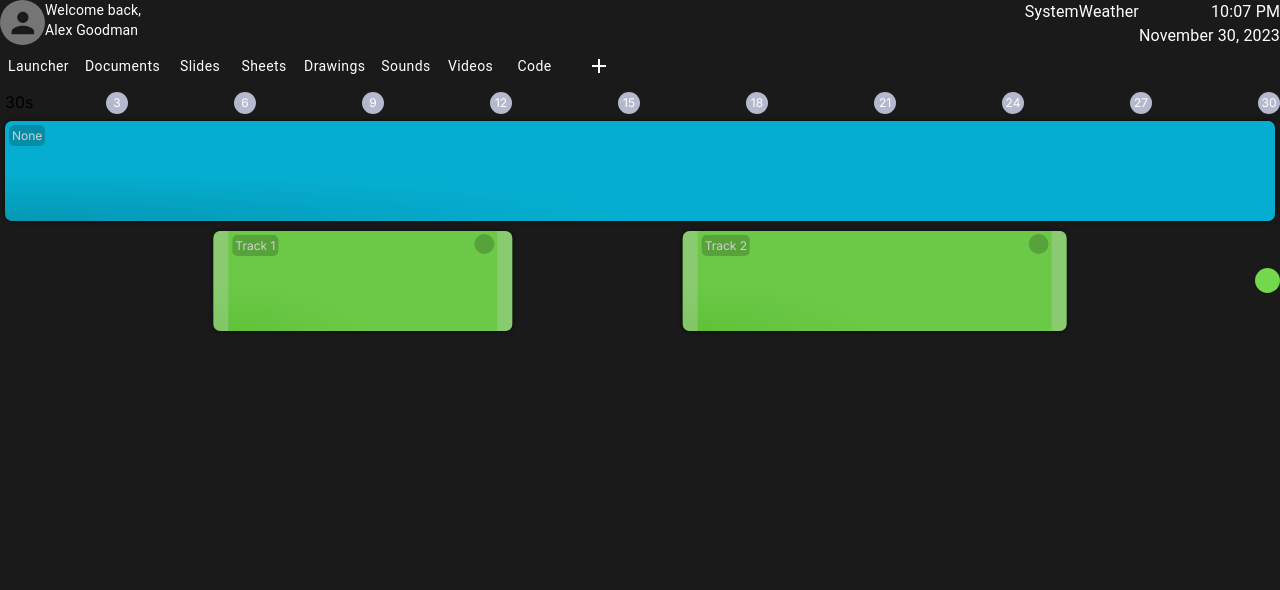
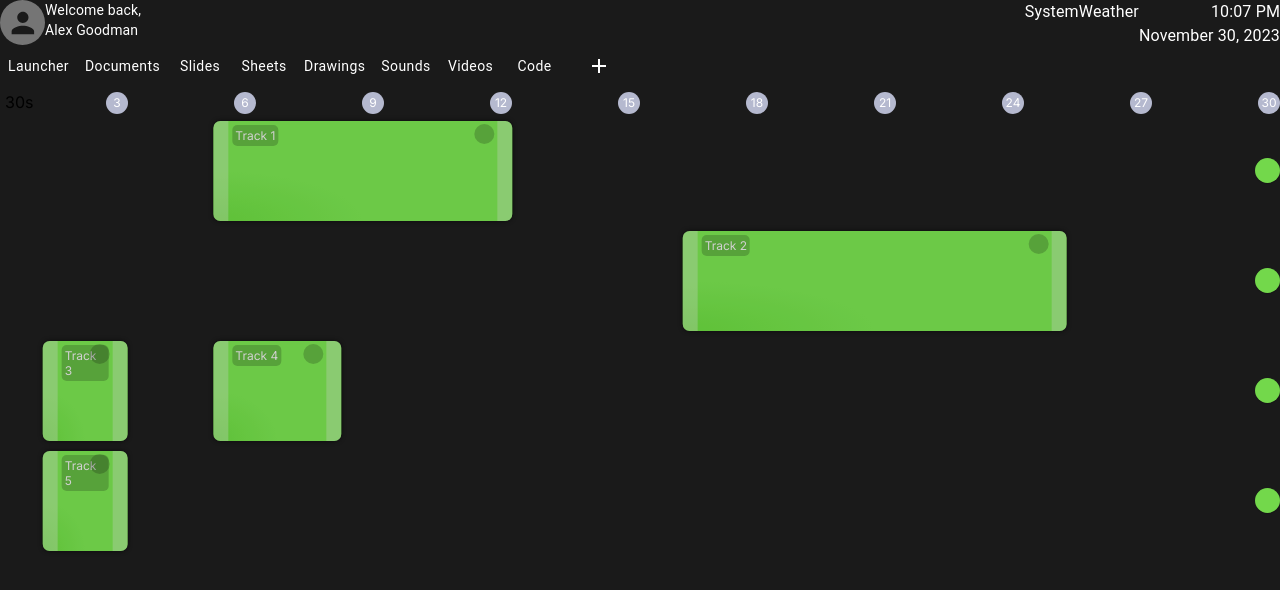
Before and after one commit to alexthegoodman/commonos, a Next.js app: page /sounds/1 in a window 1280 px wide. Shown: the top 590 px of the page. Built offline with nearby package versions, Linux system fonts and the light colour scheme.

Commit message:
dynamic track rows

```diff
--- a/components/sounds/editor/AudioTracks.tsx
+++ b/components/sounds/editor/AudioTracks.tsx
@@ -3,7 +3,11 @@
 import * as React from "react";
 
 import { v4 as uuidv4 } from "uuid";
-import { Track, useSoundsContext } from "../../../context/SoundsContext";
+import {
+  Track,
+  TrackRow,
+  useSoundsContext,
+} from "../../../context/SoundsContext";
 import TrackItem from "./TrackItem";
 import { motion } from "framer-motion";
 import { useElementSize } from "usehooks-ts";
@@ -11,7 +15,7 @@ import { styled } from "@mui/material";
 import { TracksContainer } from "./TracksContainer";
 
 const Tracks = ({ positions = null, originalDuration = null }) => {
-  const [{ tracks, selectedTrack }, dispatch] = useSoundsContext();
+  const [{ trackRows, selectedTrack }, dispatch] = useSoundsContext();
 
   const [trackRef, { width: trackWidth, height: trackHeight }] =
     useElementSize();
@@ -27,23 +31,65 @@ const Tracks = ({ positions = null, originalDuration = null }) => {
 
   // for testing only
   React.useEffect(() => {
-    if (originalDuration && !tracks) {
-      const testTracks: Track[] = [
+    if (originalDuration && !trackRows) {
+      const testTracks: TrackRow[] = [
+        {
+          id: uuidv4(),
+          name: "Row 1",
+          tracks: [
             {
               id: uuidv4(),
               name: "Track 1",
               start: 5000,
               end: 12000,
             },
+          ],
+        },
+        {
+          id: uuidv4(),
+          name: "Row 2",
+          tracks: [
             {
               id: uuidv4(),
               name: "Track 2",
               start: 16000,
               end: 25000,
             },
+          ],
+        },
+        {
+          id: uuidv4(),
+          name: "Row 3",
+          tracks: [
+            {
+              id: uuidv4(),
+              name: "Track 3",
+              start: 1000,
+              end: 3000,
+            },
+            {
+              id: uuidv4(),
+              name: "Track 4",
+              start: 5000,
+              end: 8000,
+            },
+          ],
+        },
+        {
+          id: uuidv4(),
+          name: "Row 4",
+          tracks: [
+            {
+              id: uuidv4(),
+              name: "Track 5",
+              start: 1000,
+              end: 3000,
+            },
+          ],
+        },
       ];
 
-      dispatch({ type: "tracks", payload: testTracks });
+      dispatch({ type: "trackRows", payload: testTracks });
     }
   }, [originalDuration]);
 
@@ -51,8 +97,13 @@ const Tracks = ({ positions = null, originalDuration = null }) => {
     dispatch({ type: "selectedTrack", payload: id });
   };
 
-  const updateZoomTrack = (trackId, key, value, batch = false) => {
-    const updatedZoomTracks = tracks.map((track) => {
+  const updateZoomTrack = (rowId, trackId, key, value, batch = false) => {
+    console.info("updateZoomTrack", rowId, trackId, key, value, batch);
+    const updatedZoomTracks = trackRows.map((trackRow) => {
+      if (trackRow.id === rowId) {
+        return {
+          ...trackRow,
+          tracks: trackRow.tracks.map((track) => {
             if (track.id === trackId) {
               if (batch) {
                 let newTrack = { ...track };
@@ -65,11 +116,16 @@ const Tracks = ({ positions = null, originalDuration = null }) => {
               }
             }
             return track;
+          }),
+        };
+      }
+      return trackRow;
     });
-    dispatch({ type: "tracks", payload: updatedZoomTracks });
+    console.info("updatedZoomTracks...", updatedZoomTracks);
+    dispatch({ type: "trackRows", payload: updatedZoomTracks });
   };
 
-  const handleTrackAdd = () => {
+  const handleTrackAdd = (rowId) => {
     const newTrack: Track = {
       id: uuidv4(),
       name: "New Track",
@@ -77,12 +133,19 @@ const Tracks = ({ positions = null, originalDuration = null }) => {
       end: 3000,
     };
 
-    dispatch({ type: "tracks", payload: [...tracks, newTrack] });
+    let newTrackRows = trackRows.map((trackRow) => {
+      if (trackRow.id === rowId) {
+        return { ...trackRow, tracks: [...trackRow.tracks, newTrack] };
+      }
+      return trackRow;
+    });
+
+    dispatch({ type: "trackRows", payload: newTrackRows });
   };
 
   return (
     <TracksContainer>
-      <div className={"tracksInner"}>
+      <div className={"tracksInner"} ref={trackRef}>
         <div className={"ticks"}>
           <span className="trackLength">
             {Math.round(originalDuration / 1000)}s
@@ -95,7 +158,7 @@ const Tracks = ({ positions = null, originalDuration = null }) => {
             );
           })}
         </div>
-        <div className={`track videoTrack`} id="videoTrackWrapper">
+        {/* <div className={`track videoTrack`} id="videoTrackWrapper">
           <div className={"trackInner"}>
             <div
               id="videoTrack"
@@ -106,14 +169,19 @@ const Tracks = ({ positions = null, originalDuration = null }) => {
               <span className="name">None</span>
             </div>
           </div>
-        </div>
-        <div className={`track zoomTrack`} ref={trackRef}>
+        </div> */}
+        {trackRows?.map((trackRow) => {
+          return (
+            <>
+              <div className={`track zoomTrack`}>
                 <motion.div className={"trackInner"} ref={constraintsRef}>
                   {trackWidth &&
                     trackHeight &&
-              tracks?.map((track) => {
+                    trackRow.tracks?.map((track) => {
                       return (
                         <TrackItem
+                          key={track.id}
+                          rowId={trackRow.id}
                           updateTrack={updateZoomTrack}
                           constraintsRef={constraintsRef}
                           track={track}
@@ -131,6 +199,9 @@ const Tracks = ({ positions = null, originalDuration = null }) => {
                   </button>
                 </div>
               </div>
+            </>
+          );
+        })}
       </div>
     </TracksContainer>
   );
--- a/components/sounds/editor/TrackItem.tsx
+++ b/components/sounds/editor/TrackItem.tsx
@@ -10,6 +10,7 @@ let listenerAttached = 0;
 
 const TrackItem = ({
   constraintsRef = null,
+  rowId = null,
   track = null,
   trackWidth = 1,
   trackHeight = 1,
@@ -17,7 +18,7 @@ const TrackItem = ({
   handleClick = () => console.info("handleClick"),
   updateTrack = () => console.info("updateTrack"),
 }) => {
-  const [{ tracks, selectedTrack }, dispatch] = useSoundsContext();
+  const [{ trackRows, selectedTrack }, dispatch] = useSoundsContext();
 
   const { id, start, end, zoomFactor } = track;
 
@@ -35,84 +36,65 @@ const TrackItem = ({
   const left = trackWidth * (leftPerc / 100);
   const msPerPixel = originalDuration / trackWidth;
 
-  console.info("width", width, widthPx);
+  console.info("width", track, trackRows, width, widthPx);
 
   // TODO: esc key should cancel any dragging
 
-  React.useEffect(() => {
-    const handleMouseMove = (e) => {
-      const { clientX, clientY } = e;
-      const wrapper = document.getElementById("videoTrackWrapper");
-      const targetTrackItem = document.getElementById(id);
-      const clickAreaOffset = 200;
+  // React.useEffect(() => {
+  //   const handleMouseMove = (e) => {
+  //     const { clientX, clientY } = e;
+  //     const wrapper = document.getElementById("videoTrackWrapper");
+  //     const targetTrackItem = document.getElementById(id);
+  //     const clickAreaOffset = 200;
 
-      //   console.info("mouse  move", targetTrackItem, translating);
+  //     //   console.info("mouse  move", targetTrackItem, translating);
 
-      if (!targetTrackItem) return;
+  //     if (!targetTrackItem) return;
 
-      //   console.info("targetTrackItem", targetTrackItem);
+  //     //   console.info("targetTrackItem", targetTrackItem);
 
-      const wrapperRect = wrapper.getBoundingClientRect();
-      const targetTrackItemRect = targetTrackItem.getBoundingClientRect();
-      const { left, right, width } = targetTrackItemRect;
-      const {
-        left: wrapperLeft,
-        right: wrapperRight,
-        width: wrapperWidth,
-      } = wrapperRect;
+  //     const wrapperRect = wrapper.getBoundingClientRect();
+  //     const targetTrackItemRect = targetTrackItem.getBoundingClientRect();
+  //     const { left, right, width } = targetTrackItemRect;
+  //     const {
+  //       left: wrapperLeft,
+  //       right: wrapperRight,
+  //       width: wrapperWidth,
+  //     } = wrapperRect;
 
-      const pixelPerMs = originalDuration / wrapperWidth;
-      const msPerPixel = wrapperWidth / originalDuration;
-      const baseX = clientX - 200; // -200 to account for offset
-      const totalX = left + (clientX - left);
+  //     const pixelPerMs = originalDuration / wrapperWidth;
+  //     const msPerPixel = wrapperWidth / originalDuration;
+  //     const baseX = clientX - 200; // -200 to account for offset
+  //     const totalX = left + (clientX - left);
 
-      //   if (translating) {
-      //     const pixelsForX = baseX * pixelPerMs;
-      //     const clientXMs = baseX * pixelPerMs;
-      //     const widthMs = width * pixelPerMs;
-      //     // console.info("msForX", clientX, pixelPerMs, clientXMs, width);
-      //     const newStart = Math.floor(clientXMs);
-      //     const newEnd = Math.floor(newStart + widthMs); // dont add width to ms times, convert width to ms
-      //     updateTrack(
-      //       track.id,
-      //       "",
-      //       [
-      //         { key: "start", value: newStart },
-      //         { key: "end", value: newEnd },
-      //       ],
-      //       true
-      //     );
-      //     // setLiveStart(newStart);
-      //     // setLiveEnd(newEnd);
-      //   }
-      if (resizingLeft) {
-        const newWidth = width - (clientX - left);
-        const newLeft = left + (clientX - left);
-        // targetTrackItem.style.width = `${newWidth}px`;
-        // targetTrackItem.style.left = `${newLeft}px`;
-        const newStart = Math.floor(newLeft * msPerPixel);
-        // console.info("newStart", newStart, newLeft, msPerPixel);
-        updateTrack(track.id, "start", newStart - clickAreaOffset);
-      }
-      if (resizingRight) {
-        const newWidth = width + (clientX - right);
-        // targetTrackItem.style.width = `${newWidth}px`;
-        const leftSpace = left + newWidth;
-        const newEnd = Math.floor(leftSpace * msPerPixel);
-        updateTrack(track.id, "end", newEnd + clickAreaOffset);
-      }
-    };
+  //     if (resizingLeft) {
+  //       const newWidth = width - (clientX - left);
+  //       const newLeft = left + (clientX - left);
+  //       // targetTrackItem.style.width = `${newWidth}px`;
+  //       // targetTrackItem.style.left = `${newLeft}px`;
+  //       const newStart = Math.floor(newLeft * msPerPixel);
+  //       // console.info("newStart", newStart, newLeft, msPerPixel);
+  //       updateTrack(rowId, track.id, "start", newStart - clickAreaOffset);
+  //     }
+  //     if (resizingRight) {
+  //       const newWidth = width + (clientX - right);
+  //       // targetTrackItem.style.width = `${newWidth}px`;
+  //       const leftSpace = left + newWidth;
+  //       const newEnd = Math.floor(leftSpace * msPerPixel);
+  //       updateTrack(rowId, track.id, "end", newEnd + clickAreaOffset);
+  //     }
+  //   };
 
-    listenerAttached++;
-    console.info("attach mousemove listener", listenerAttached);
-    document.addEventListener("mousemove", handleMouseMove);
+  //   listenerAttached++;
+  //   console.info("attach mousemove listener", listenerAttached);
+  //   document.addEventListener("mousemove", handleMouseMove);
 
-    return () => {
-      listenerAttached--;
-      console.info("detaching mousemove listener");
-      document.removeEventListener("mousemove", handleMouseMove);
-    };
-  }, [translating, resizingLeft, resizingRight]);
+  //   return () => {
+  //     listenerAttached--;
+  //     console.info("detaching mousemove listener");
+  //     document.removeEventListener("mousemove", handleMouseMove);
+  //   };
+  // }, [translating, resizingLeft, resizingRight]);
 
   const leftHandleDown = (e) => {
     console.info("leftHandleDown");
@@ -175,6 +157,7 @@ const TrackItem = ({
     const newEnd = Math.floor((x + widthPx) * msPerPixel);
 
     updateTrack(
+      rowId,
       track.id,
       "",
       [
@@ -197,10 +180,10 @@ const TrackItem = ({
         const newStart = Math.floor(
           (left + Math.abs(e.movementX)) * msPerPixel
         );
-        updateTrack(track.id, "start", newStart);
+        updateTrack(rowId, track.id, "start", newStart);
       } else {
         const newStart = Math.floor((left + e.movementX) * msPerPixel);
-        updateTrack(track.id, "start", newStart);
+        updateTrack(rowId, track.id, "start", newStart);
       }
       // set to match glitch from resizable so bug doesnt bubble up
       // but it should not shorten from right side
@@ -208,17 +191,28 @@ const TrackItem = ({
       // updateTrack(track.id, "end", newEnd);
     } else if (side === "right") {
       const newEnd = Math.floor((left + newWidth) * msPerPixel);
-      updateTrack(track.id, "end", newEnd);
+      updateTrack(rowId, track.id, "end", newEnd);
     }
   };
 
   const handleTrackDelete = () => {
-    console.info("handleTrackDelete", track.id);
+    console.info("handleTrackDelete", rowId, track.id);
 
-    const newTracks = tracks.filter((t) => t.id !== track.id);
-    dispatch({ type: "tracks", payload: newTracks });
+    // const newTracks = tracks.filter((t) => t.id !== track.id);
+    const newTrackRows = trackRows.map((trackRow) => {
+      if (trackRow.id === rowId) {
+        return {
+          ...trackRow,
+          tracks: trackRow.tracks.filter((t) => t.id !== track.id),
+        };
+      }
+      return trackRow;
+    });
+    dispatch({ type: "trackRows", payload: newTrackRows });
     dispatch({ type: "selectedTrack", payload: null });
   };
+
+  const staticTrackHeight = 100;
 
   return (
     <Draggable
@@ -227,7 +221,7 @@ const TrackItem = ({
       // defaultPosition={{ x: left, y: 0 }}
       position={{ x: left, y: 0 }}
       // disabled={true}
-      grid={[5, 5]}
+      grid={[25, 25]}
       scale={1}
       // onStart={this.handleStart}
       // onDrag={this.handleDrag}
@@ -244,13 +238,13 @@ const TrackItem = ({
     >
       <Resizable
         style={{ position: "absolute" }}
-        grid={[1, 1]}
+        grid={[25, 25]}
         defaultSize={{
           width: widthPx,
-          height: trackHeight,
+          height: staticTrackHeight,
         }}
-        minHeight={trackHeight}
-        maxHeight={trackHeight}
+        minHeight={staticTrackHeight}
+        maxHeight={staticTrackHeight}
         minWidth={5}
         maxWidth={trackWidth}
         onResize={onResize}
```
Also changed, not shown: context/SoundsContext.ts (+8 -2 lines). Lines whose indentation alone changed are shown as unchanged.
